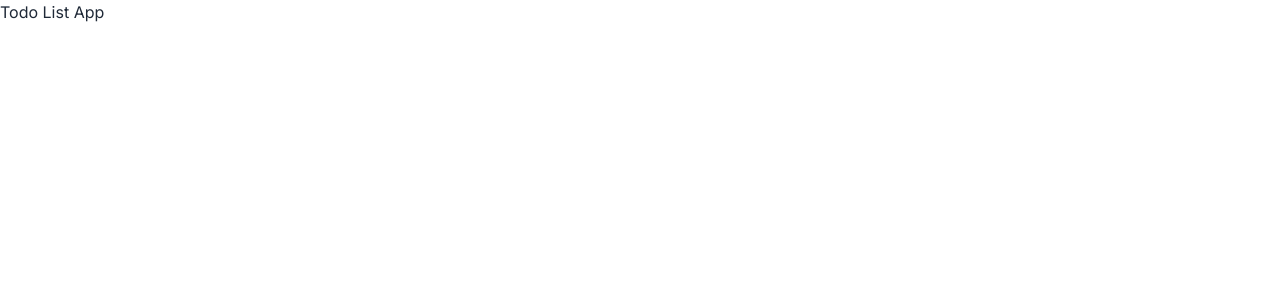
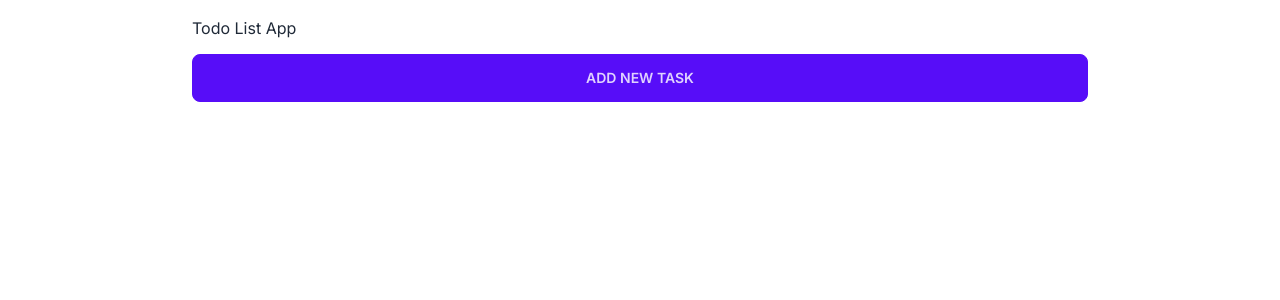
Before and after one commit to axeladib/todo-app-yt-tutorial, a Next.js app: page / in a window 1280 px wide. Shown: the top 300 px of the page. Built offline with nearby package versions, Linux system fonts and the light colour scheme.

Commit message:
Create the popup of modal when user click Add New Task button

```diff
--- a/src/app/components/AddTask.tsx
+++ b/src/app/components/AddTask.tsx
@@ -1,11 +1,16 @@
-import React from "react";
+"use client";
+import Modal from "./Modal";
+import { useState } from "react";
 
 const AddTask = () => {
   //TODO ;Create the logic here
 
   //TODO: Setup the useRouter to use the .refresh method
   //TODO: Setup the state management for tasks<string> and modalOpen<boolean>
+  const [modalOpen, setModalOpen] = useState<boolean>(false);
+  const [newTaskValue, setNewTaskValue] = useState<string>("");
   //TODO: Create the handleSubmitNewTask fucntion for form
+
   //TODO: calling the addTodo function from api.tsx passing the id and text property of new created to the api.tsx
   //TODO: Then emptying the input fields
   //TODO: Then when the submit button click the Modal is close
@@ -13,18 +18,31 @@ const AddTask = () => {
   return (
     //TODO: Create the AddTask UI here
     <div>
-      AddTask
-      <div>
-        {" "}
-  {/*   //TODO: Create the button for adding the task
-        //TODO: Property including onClick={} to open the Modal component to add task{" "} */}
+      {/* //TODO: Create the button for adding the task  */}
+      <button
+        onClick={() => setModalOpen(true)}
+        className="btn btn-primary w-full"
+      >
+        Add new task
+      </button>
+      {/* //TODO: Property including onClick={} to open the Modal component to add task{" "}  */}
+      {/* //TODO: Import the Modal pop up component here with prop that contain boolean */}
+      <Modal modalOpen={modalOpen} setModalOpen={setModalOpen}>
+        <form>
+          <h3 className="font-bold text-lg">Add a new task</h3>
+          <div className="modal-action">
+            <input
+              className="input input-bordered w-full"
+              type="text"
+              placeholder="Enter your task here"
+            />
+            <button className="btn">Submit</button>
           </div>
-      <div>
-        {/* //TODO: Import the Modal pop up component here with prop that contain boolean
-        //TODO: create form with onSubmit function to handle the submission of new Todo and
-        //TODO: form to input with value of newTaskValuye and onChange setNewTaskValue to set the target
-        //TODO: form to button with type submit */}
-      </div>
+        </form>
+      </Modal>
+      {/* //TODO: create form with onSubmit function to handle the submission of new Todo and */}
+      {/* //TODO: form to input with value of newTaskValuye and onChange setNewTaskValue to set the target */}
+      {/* //TODO: form to button with type submit */}
     </div>
   );
 };
--- a/src/app/components/Modal.tsx
+++ b/src/app/components/Modal.tsx
@@ -1,10 +1,27 @@
 //TODO: Create the Modal components with racfe
-import React from 'react'
+import React from "react";
 
-const Modal = () => {
-  return (
-    <div>Modal</div>
-  )
+//TODO: Create the type of modal data
+interface ModalProps {
+  modalOpen: boolean;
+  setModalOpen: (open: boolean) => boolean | void;
+  children: React.ReactNode;
 }
 
-export default Modal
+const Modal : React.FC<ModalProps> = ({ modalOpen, setModalOpen, children }) => {
+  return (
+    <div className={`modal ${modalOpen ? "modal-open" : ""}`}>
+      <div className="modal-box relative">
+        <label
+          onClick={() => setModalOpen(false)}
+          className="btn btn-sm btn-circle absolute right-2 top-2"
+        >
+          ✕
+        </label>
+        {children}
+      </div>
+    </div>
+  );
+};
+
+export default Modal;
--- a/src/app/components/TodoList.tsx
+++ b/src/app/components/TodoList.tsx
@@ -1 +1,10 @@
 //TODO: Displaying the task by using the passinng task variabe from the getAllTodos function at page.tsx
+import React from 'react'
+
+const TodoList = () => {
+  return (
+    <div></div>
+  )
+}
+
+export default TodoList
--- a/src/app/page.tsx
+++ b/src/app/page.tsx
@@ -1,12 +1,20 @@
-import Image from 'next/image'
+import AddTask from "./components/AddTask";
+import TodoList from "./components/TodoList";
 
 export default function Home() {
   //TODO: Calling the tasks function that are created at api.tsx
   //TODO: Use the getAllTodos() and promise to get the tasks response
   return (
-    <>
-    <h1>Todo List App</h1></>
-    //TODO: Create the AddTask component
-    //TODO: Create the Todolist component that can passing the tasks as prop
-  )
+    <main className="max-w-4xl mx-auto mt-4">
+      {/* //FIXME: Add the styling here */}
+      <div>
+        {/* //TODO: Create the AddTask Component */}
+        {/* //FIXME: Add the styling here */}
+        <h1 className="mb-3.5">Todo List App</h1>
+        <AddTask />
+      </div>
+      <TodoList />
+      {/* //TODO: Create the Todolist Component that can passing the tasks as prop */}
+    </main>
+  );
 }
--- /dev/null
+++ b/types/task.ts
@@ -0,0 +1,6 @@
+//TODO: This will define the type fo data that will be used in the project
+
+export interface ITask {
+  id: string;
+  text: string;
+}
```
Lines whose indentation alone changed are shown as unchanged.
